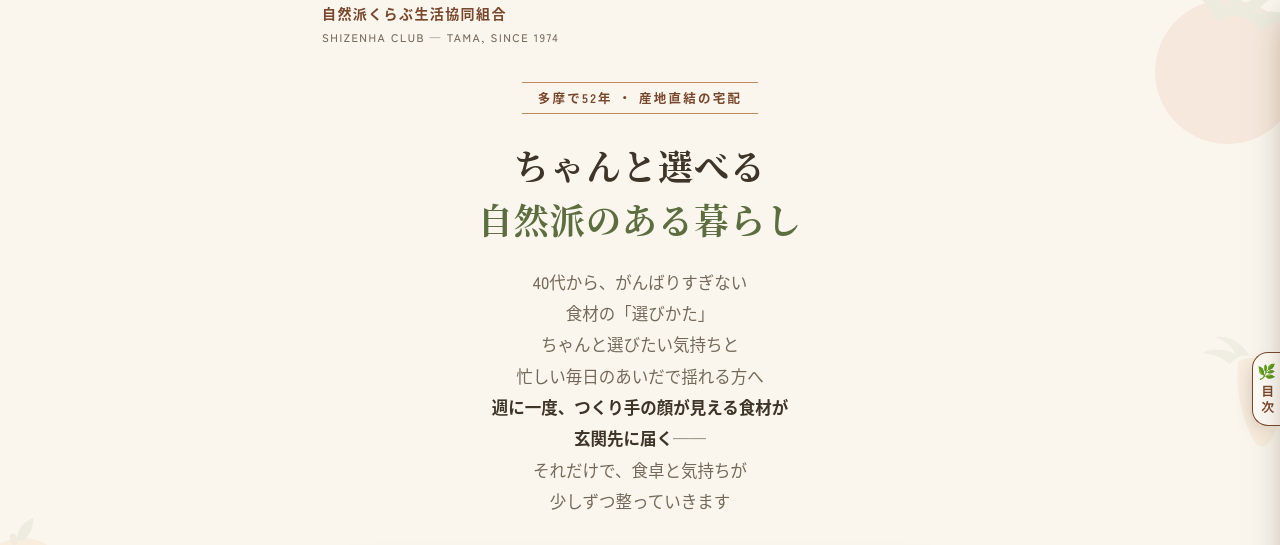
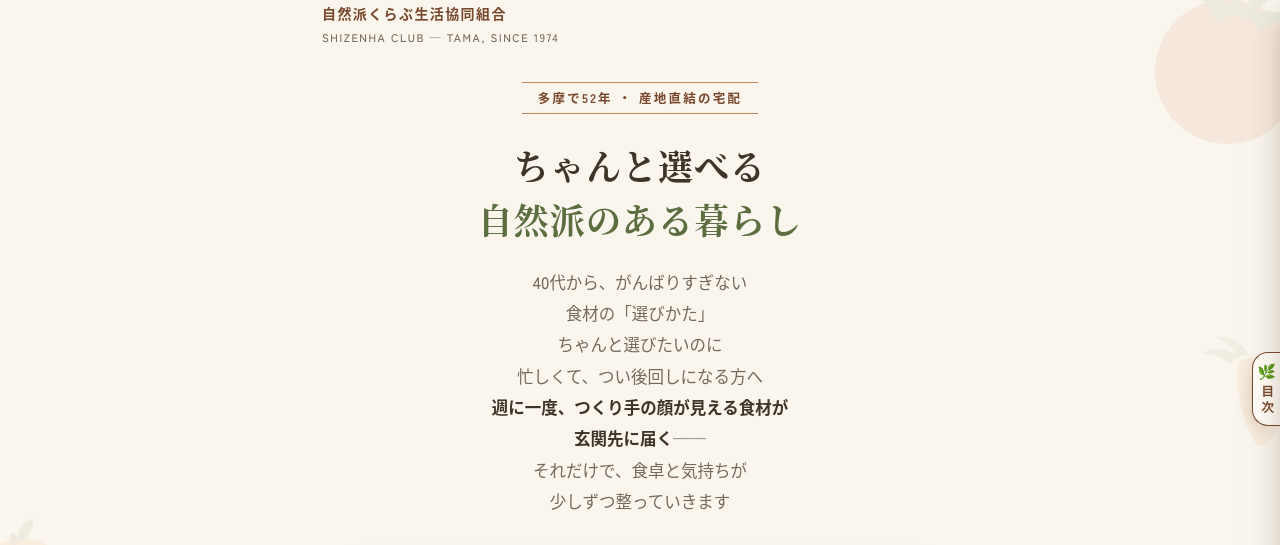
Before and after one commit to shizenha-club/shizenha-takuhai-lp, a plain HTML site: page index.html in a window 1280 px wide. Shown: the top 545 px of the page. Drawn offline with Linux system fonts and the light colour scheme; grey boxes are pictures that could not be loaded.

Commit message:
リード文の「揺れる」を「後回し」に変更

```diff
--- a/index.html
+++ b/index.html
@@ -273,7 +273,7 @@ body.toc-open .toc-backdrop{opacity:1;pointer-events:auto}
     <div class="eyebrow">多摩で52年 ・ 産地直結の宅配</div>
     <h1 class="min"><span class="nw">ちゃんと選べる</span><br><span class="hl nw">自然派のある暮らし</span></h1>
     <p class="lead">40代から、がんばりすぎない<br>食材の「選びかた」<br>
-    ちゃんと選びたい気持ちと<br>忙しい毎日のあいだで揺れる方へ<br>
+    ちゃんと選びたいのに<br>忙しくて、つい後回しになる方へ<br>
     <b>週に一度、つくり手の顔が見える食材が<br>玄関先に届く</b>——<br>それだけで、食卓と気持ちが<br>少しずつ整っていきます</p>
     <div class="heroimg"><img src="https://www.shizenha-club.com/takuhailp_1/images/kv.jpg" alt="自然派くらぶが届ける新鮮な食材"></div>
     <div class="badge50">
```
